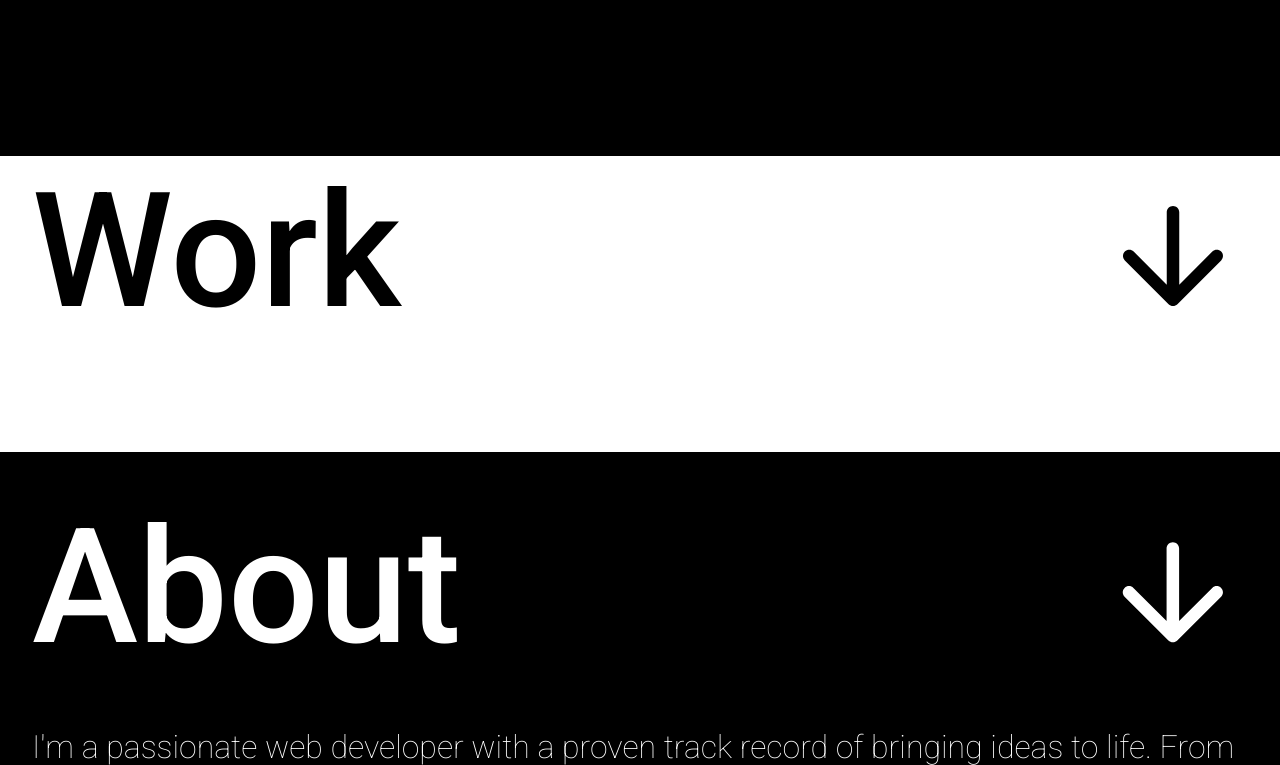
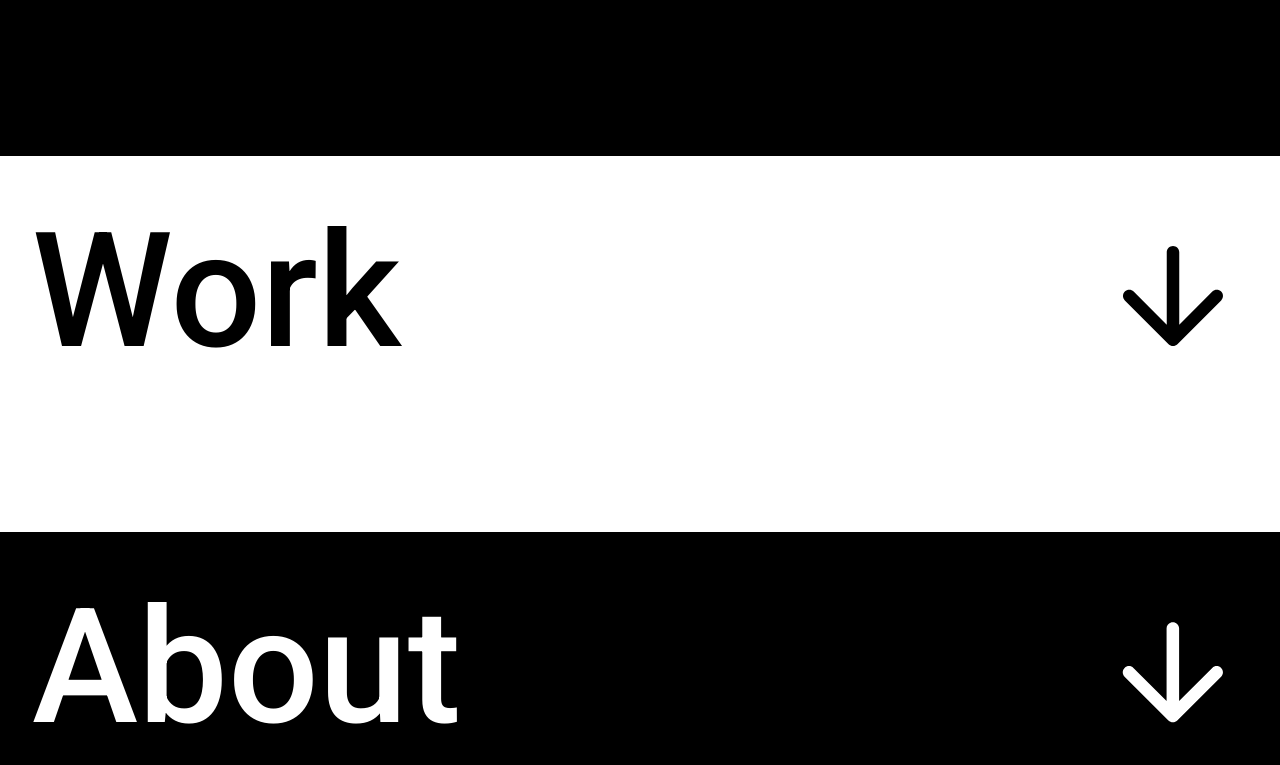
Before and after one commit to pedro092692/portfolio_2024, a Flask app: page / in a window 1280 px wide. Shown: the part 1660-2425 px from the top of the page. Run offline with Flask 3, Linux system fonts and the light colour scheme; data that the repository does not hold is empty; some libraries are stand-ins or nearby versions.

Commit message:
update style.css

```diff
--- a/app/static/css/main/style.css
+++ b/app/static/css/main/style.css
@@ -99,7 +99,7 @@ nav ul{
 }
 
 .work-section .title{
-    padding: 0px 32px;
+    padding: 40px 32px;
     display: flex;
     align-items: center;
     justify-content: space-between;
```
